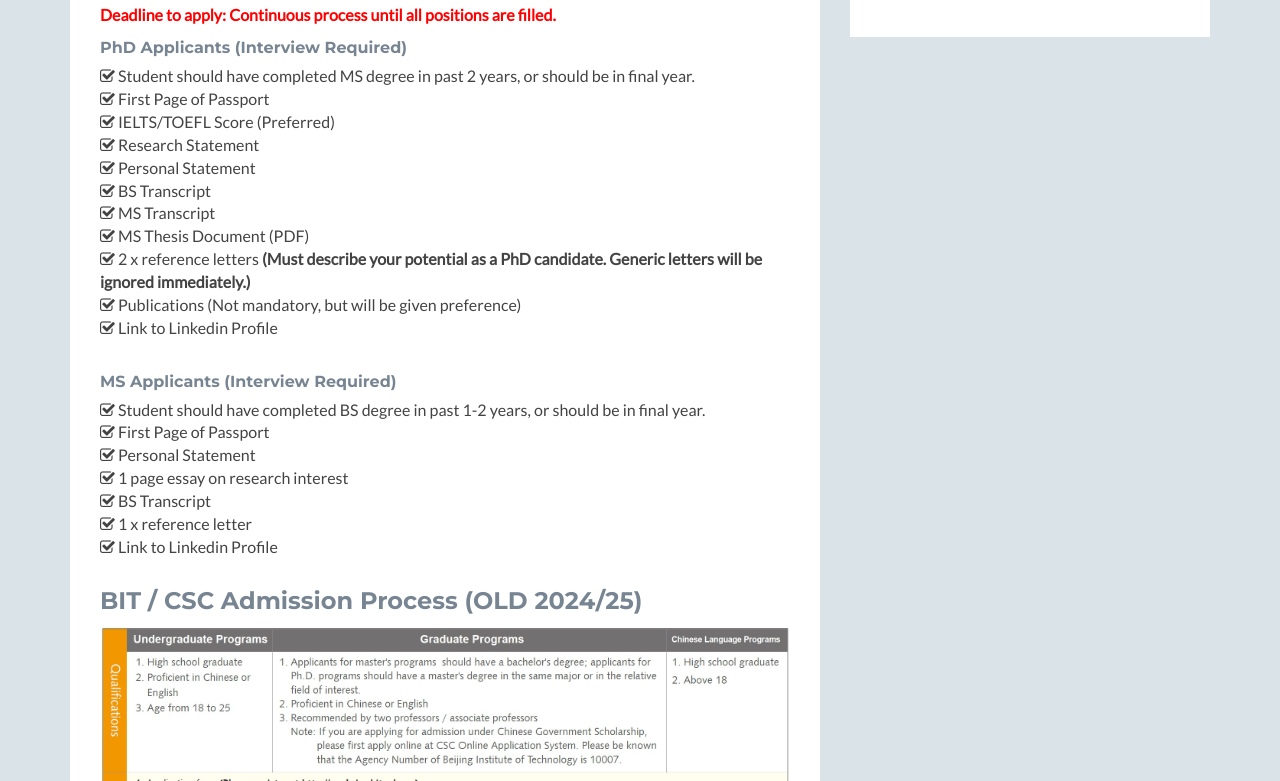
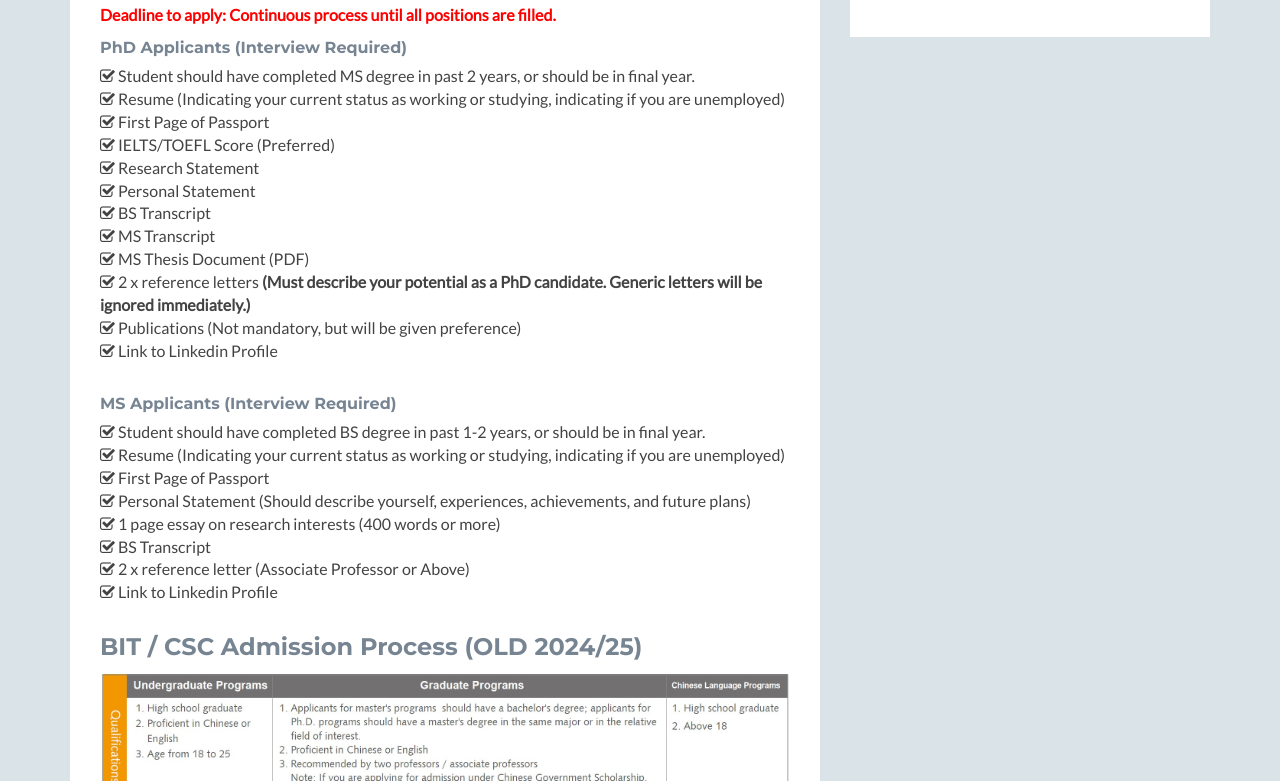
Before and after one commit to KashifSharif/kashifsharif.github.io, a plain HTML site: page NewStudents.html in a window 1280 px wide. Shown: the part 669-1450 px from the top of the page. Drawn offline with Linux system fonts and the light colour scheme; a script that the page names is missing.

Commit message:
Dec 2 24

```diff
--- a/NewStudents.html
+++ b/NewStudents.html
@@ -70,6 +70,7 @@
                                 <h3 class="title">PhD Applicants (Interview Required)</h3>
                                 <ul class="list-unstyled">
                                     <li><i class="fa fa-check-square-o"></i> Student should have completed MS degree in past 2 years, or should be in final year.</li>
+                                    <li><i class="fa fa-check-square-o"></i> Resume (Indicating your current status as working or studying, indicating if you are unemployed)</li>
                                     <li><i class="fa fa-check-square-o"></i> First Page of Passport</li>
                                     <li><i class="fa fa-check-square-o"></i> IELTS/TOEFL Score (Preferred)</li>
                                     <li><i class="fa fa-check-square-o"></i> Research Statement</li>
@@ -86,11 +87,12 @@
                                 <h3 class="title">MS Applicants (Interview Required)</h3>
                                 <ul class="list-unstyled">
                                     <li><i class="fa fa-check-square-o"></i> Student should have completed BS degree in past 1-2 years, or should be in final year.</li>
+                                    <li><i class="fa fa-check-square-o"></i> Resume (Indicating your current status as working or studying, indicating if you are unemployed)</li>
                                     <li><i class="fa fa-check-square-o"></i> First Page of Passport</li>
-                                    <li><i class="fa fa-check-square-o"></i> Personal Statement</li>
-                                    <li><i class="fa fa-check-square-o"></i> 1 page essay on research interest</li>
+                                    <li><i class="fa fa-check-square-o"></i> Personal Statement (Should describe yourself, experiences, achievements, and future plans)</li>
+                                    <li><i class="fa fa-check-square-o"></i> 1 page essay on research interests (400 words or more)</li>
                                     <li><i class="fa fa-check-square-o"></i> BS Transcript</li>
-                                    <li><i class="fa fa-check-square-o"></i> 1 x reference letter</li>
+                                    <li><i class="fa fa-check-square-o"></i> 2 x reference letter (Associate Professor or Above)</li>
                                     <li><i class="fa fa-check-square-o"></i> Link to Linkedin Profile</li>
                                 </ul>
                             </div><!--//item-->
```
